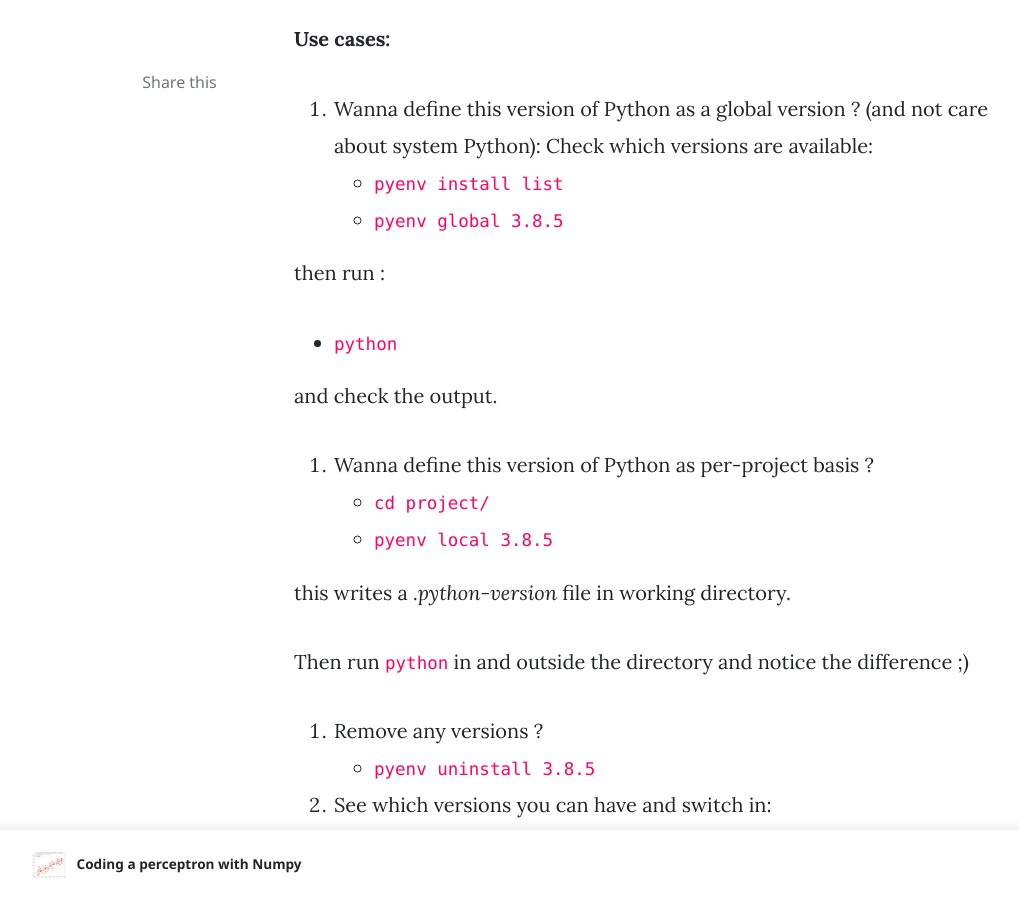
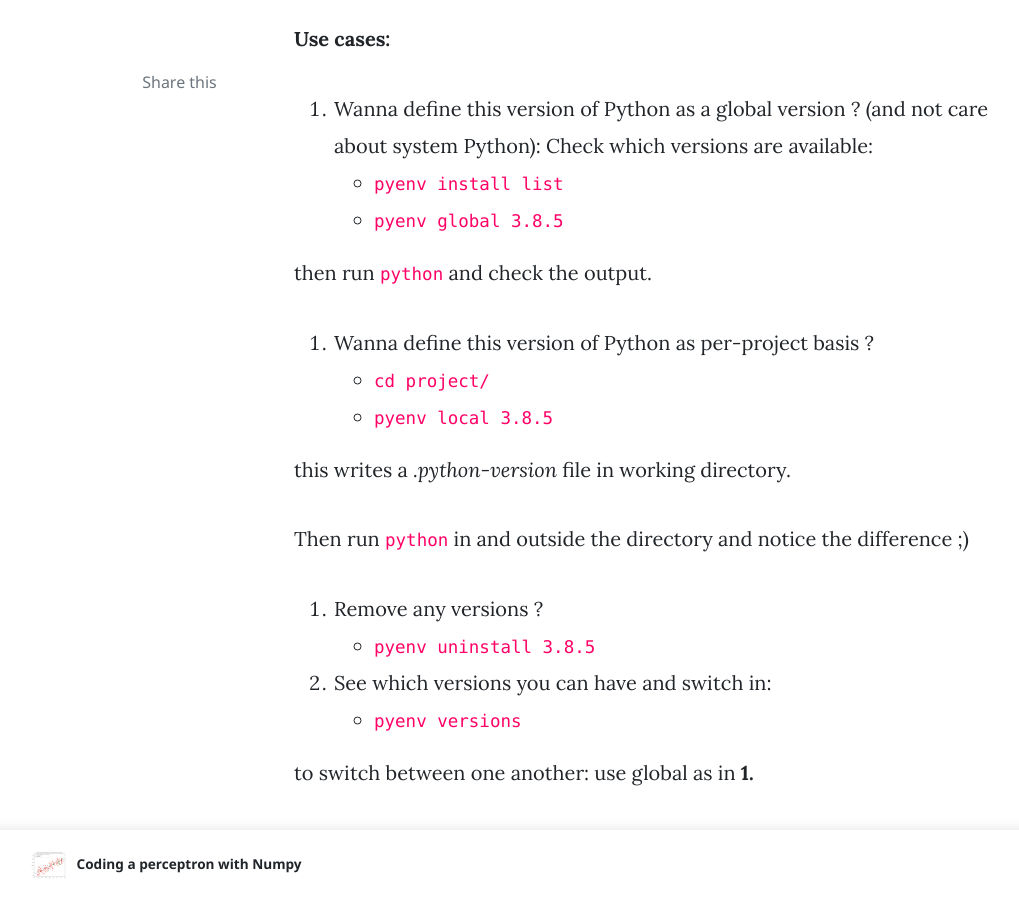
Before and after one commit to Luc-Bertin/PythonBlog, a Jekyll site: the page built from _posts/2020-08-14-Install-Python.md, in a window 1280 px wide and 900 px high, scrolled down 4173 px. Shown: the whole window, without its empty margins (76-1095 px from the left). Built offline with Jekyll 4.4.1, drawn with Linux system fonts in a browser that asks for light colours; nearby versions of some CDN libraries; comment, search, counter and statistics services are not loaded.

````diff
--- a/_posts/2020-08-14-Install-Python.md
+++ b/_posts/2020-08-14-Install-Python.md
@@ -78,10 +78,7 @@ You can then define a Python version to run globally, or per-project basis !
  - ```pyenv install list```
  - ```pyenv global 3.8.5```
 
- then run :
- - ```python```
-
- and check the output.
+ then run ```python``` and check the output.
 2. Wanna define this version of Python as per-project basis ?
  - ```cd project/```
  - ```pyenv local 3.8.5```
````
